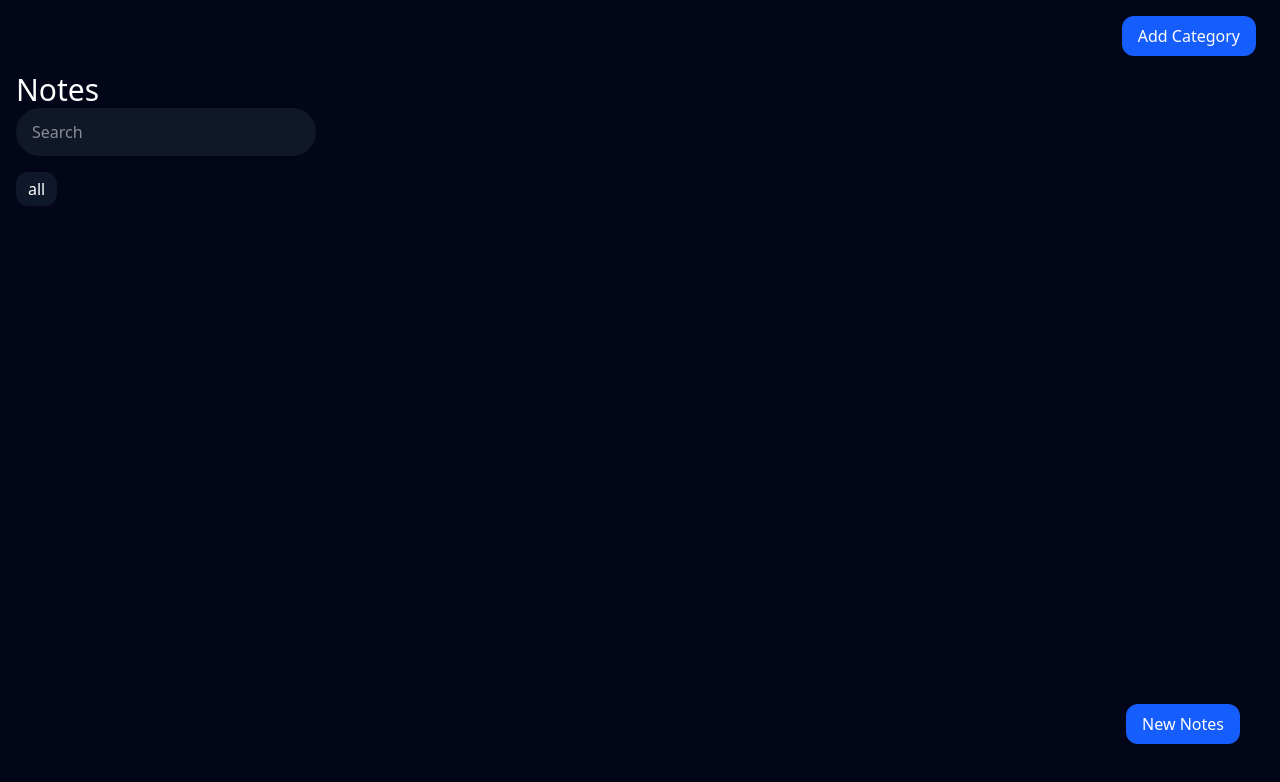
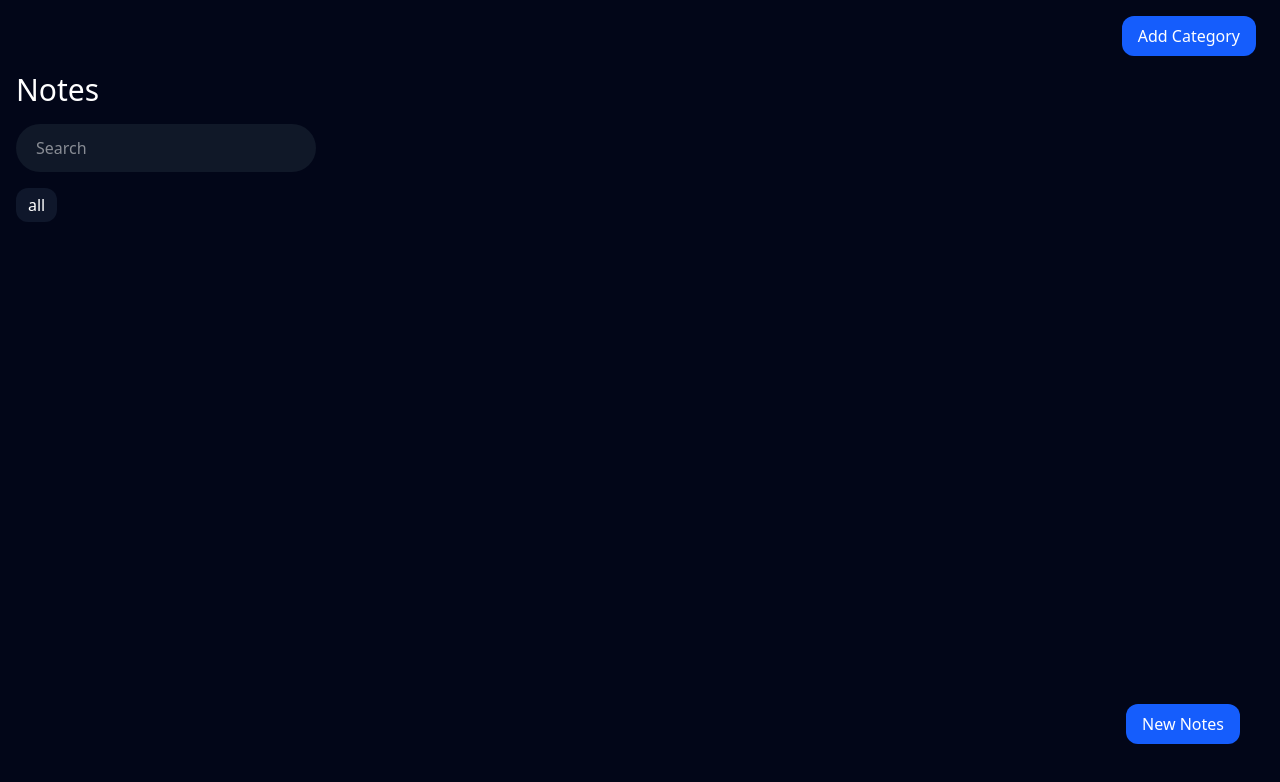
Before and after one commit to xenobyte012/notes-app, a React (Vite) app: page / in a window 1280 px wide. Shown: the top 782 px of the page. Built offline with nearby package versions, Linux system fonts and the light colour scheme.

Commit message:
displaying image npot working

```diff
--- a/src/components/SearchComponents.jsx
+++ b/src/components/SearchComponents.jsx
@@ -25,7 +25,7 @@ function SearchComponents() {
             type="Seach For Notes"
             value={search}
             placeholder="Search"
-            className="bg-gray-900 w-[300px] text-white font-2xl rounded-full  p-3 px-4 font-lg font-sans outline-none "
+            className="bg-gray-900 w-[300px] text-white font-2xl rounded-full pl-5  p-3 px-4 font-lg font-sans outline-none "
             value={search}
             onChange={handleSearch}
             onClick={() => setIsSearch(false)}
--- a/src/pages/CreateNotes.jsx
+++ b/src/pages/CreateNotes.jsx
@@ -22,7 +22,9 @@ function CreateNotes() {
     setCategory,
     circle,
     setIsPressed,
-    setCircle
+    setCircle,
+    setIsSearch,
+    setSearch
   } = useContext(NotesContext)
 
   const nvHome = useNavigate()
@@ -89,6 +91,8 @@ function CreateNotes() {
           onClick={() => {
             nvHome("/");
             setIsPressed(false);
+            setIsSearch(false)
+            setSearch('')
             updateAll();
           }}
         >
--- a/src/pages/HomePage.jsx
+++ b/src/pages/HomePage.jsx
@@ -27,6 +27,7 @@ function HomePage() {
   } = useContext(NotesContext);
   const nvCreateNotes = useNavigate();
   const nvCategoryPage = useNavigate()
+  const [searchedAvalible, setSearchedAvalible] = useState(true)
 
   const listOfNotes = [...notes]
   let pressTimer;
@@ -54,6 +55,15 @@ function HomePage() {
       ? item
       : item.title.toLowerCase().includes(search) || item.text.toLowerCase().includes(search)
   })
+
+
+  // const displayNotesNotAval = searchedAvalible ? "" : decideRender;
+
+
+  useEffect(() => {
+    setSearchedAvalible(searching === '')
+  }, [searching, search])
+  console.log(searchedAvalible)
 
   // decide Render is deciding if you are searching or not
   let decideRender = isSearch ? searching : append;
@@ -136,7 +146,7 @@ function HomePage() {
       </div>
       <div>
         <div>
-          <h1 className={`text-3xl pt-4 ${isSearch ? "hidden" : "block"}`}>
+          <h1 className={`text-3xl pt-4 pb-4 ${isSearch ? "hidden" : "block"}`}>
             {!isPressed ? "Notes" : `${selectedNote()} item selected`}
           </h1>
         </div>
```
Also changed, not shown: src/images/notes-img.png (added).
